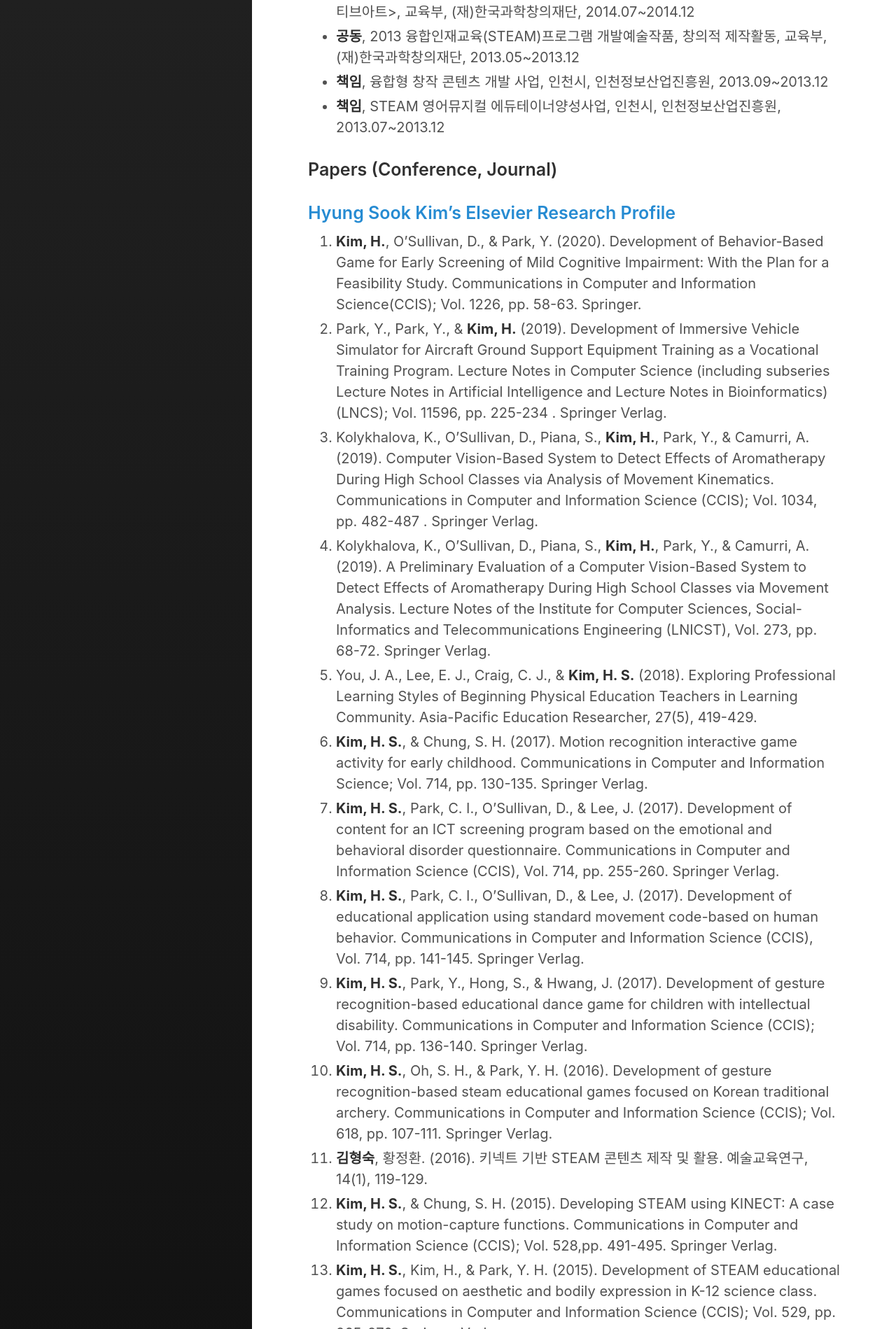
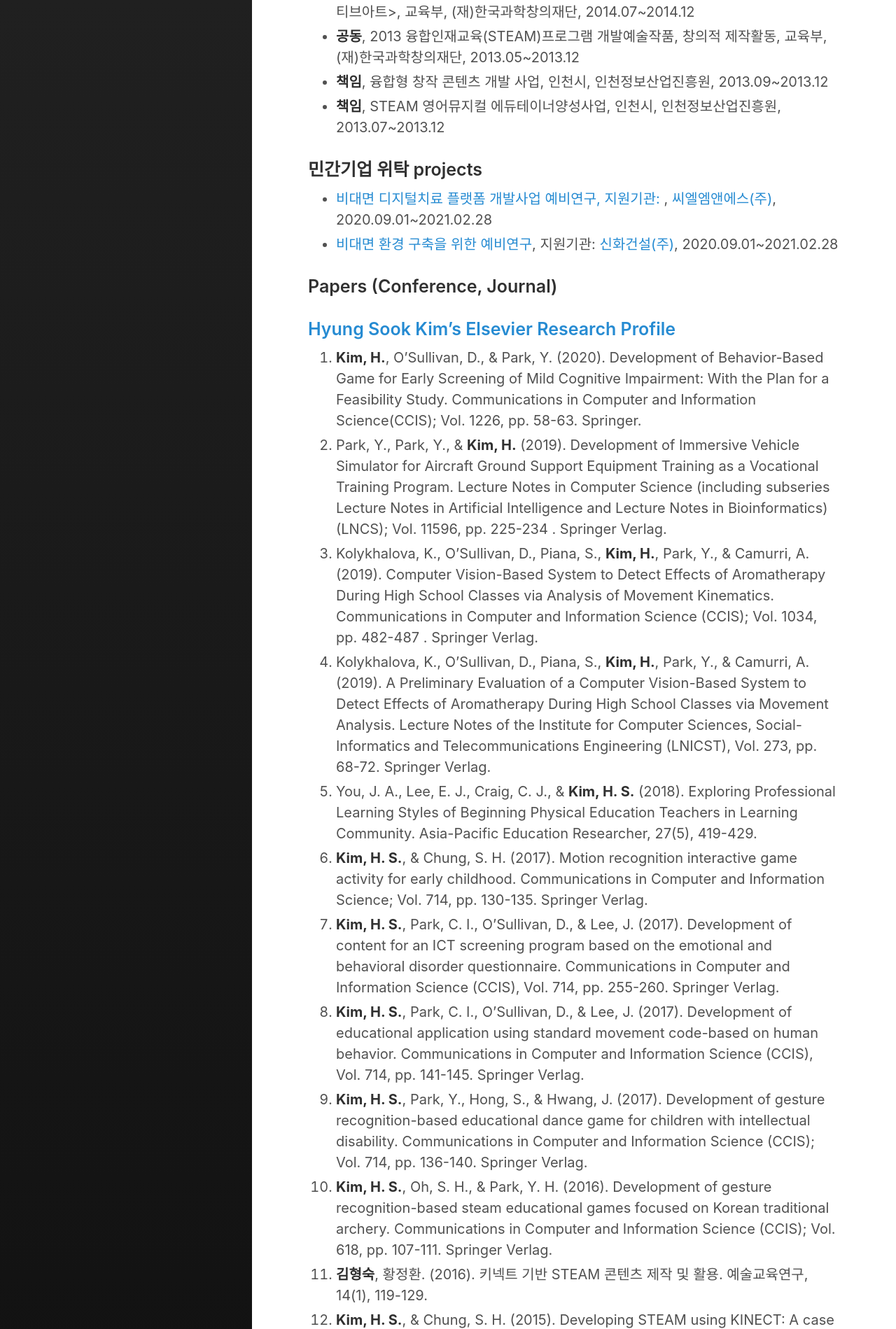
Before and after one commit to Rugger12/hyungsook, a Jekyll site: the page built from _posts/2021-01-07-about-me.md, in a window 1280 px wide. Shown: the part 2498-4397 px from the top of the page at 70% size. Built offline with Jekyll 4.4.1, drawn with Linux system fonts in a browser that asks for light colours; some of the changed text lies outside the part shown.

Commit message:
Update 2021-01-07-about-me.md

```diff
--- a/_posts/2021-01-07-about-me.md
+++ b/_posts/2021-01-07-about-me.md
@@ -55,6 +55,9 @@ excerpt_separator:  <!--more-->
 * <strong>책임</strong>, 융합형 창작 콘텐츠 개발 사업, 인천시, 인천정보산업진흥원, 2013.09~2013.12
 * <strong>책임</strong>, STEAM 영어뮤지컬 에듀테이너양성사업, 인천시, 인천정보산업진흥원, 2013.07~2013.12
 
+### 민간기업 위탁 projects
+* <a href="http://research.hanyang.ac.kr/info/rnd_result.php?ptype=view&idx=148213&page=3&code=rnd_result" target="_blank">비대면 디지털치료 플랫폼 개발사업 예비연구, 지원기관: </a>, <a href="http://www.clmns.co.kr" target="_blank">씨엘엠앤에스(주)</a>, 2020.09.01~2021.02.28
+* <a href="http://research.hanyang.ac.kr/info/rnd_result.php?ptype=view&idx=148260&page=2&code=rnd_result" target="_blank">비대면 환경 구축을 위한 예비연구</a>, 지원기관: <a href="http://shin-hwa.com/" target="_blank">신화건설(주)</a>, 2020.09.01~2021.02.28
 
 <a name="papers"></a>
 ### Papers (Conference, Journal)
@@ -83,6 +86,9 @@ excerpt_separator:  <!--more-->
 *  <a href="https://blog.naver.com/yhpark8105/222170828152" target="_blank">한양디지털헬스케어센터 네이버 블로그</a>
 *  <a href="https://youtu.be/jPvcabDywp8" target="_blank">  한양디지털헬스케어센터 유튜브 채널</a>
 *  <a href="https://hyu.wiki/한양디지털헬스케어센터" target="_blank">한양디지털헬스케어센터 한양위키</a>
+
+*  <a href="http://research.hanyang.ac.kr/info/month2.php?ptype=view&idx=148406&page=1&code=month2"한양대학교 산학협력단 선정 이달의 연구자 (R&D분야, 2020년 10월)</a>
+
 *  <a href="https://blog.naver.com/wcareer/221730800107" target="_blank">EBS 미래교육플러스, "진로교육 꿈을 디자인하다. 5부 나를 일으키는 힘, 진로탄력성" 소개 블로그</a>
 *  <a href="https://blog.naver.com/ebsstory/2211720714032" target="_blank">EBS 미래강연Q, "4차 산업 혁명 시대의 문화, 기술, 미래" 소개 EBS 블로그</a>
 *  <a href="http://rnd.nrf.re.kr/online/sub03_view1.jsp?id=39" target="_blank">연구재단 온라인 성과전시관 "움직임과 함께하는 미디어, 김형숙"(2015)</a>
```
